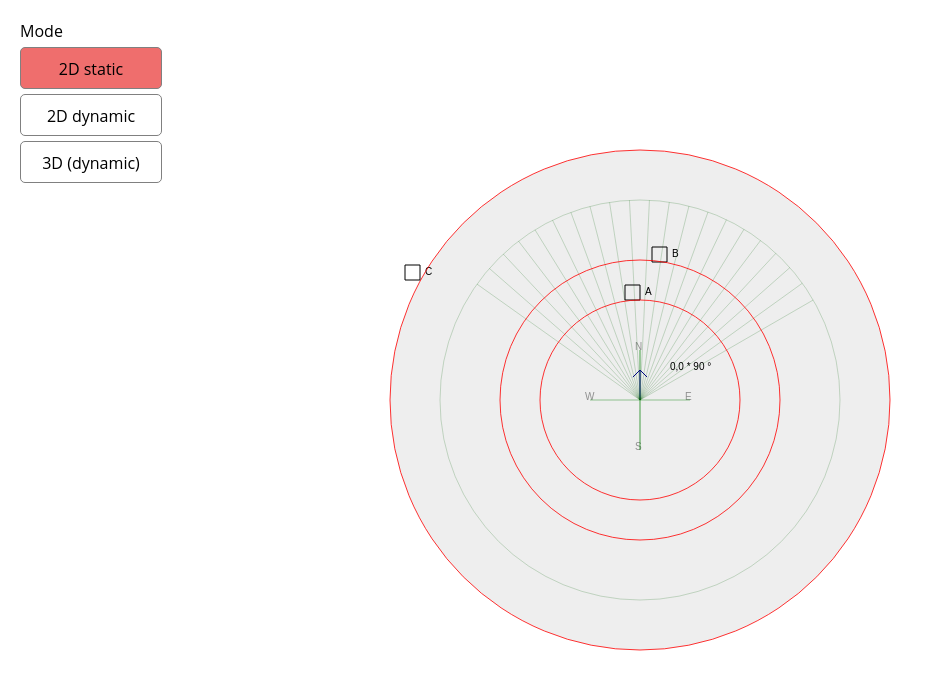
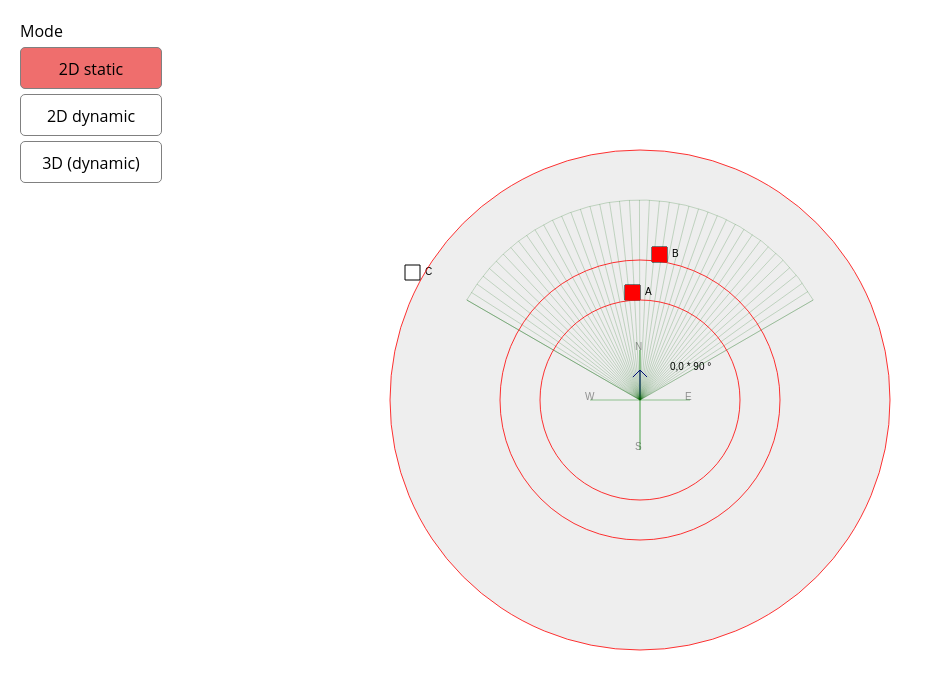
Before and after one commit to PhilippeMarcMeyer/2DSandBox, a plain HTML site: page 3dStuff.html in a window 1280 px wide. Shown: the whole page, without its empty margins (0-934 px from the left). Drawn offline with Linux system fonts and the light colour scheme.

Commit message:
detecting objects that are in the field of view

```diff
--- a/js/main.js
+++ b/js/main.js
@@ -256,20 +256,43 @@ function Camera(rotStep,walkStep,rotation) {
 			var rotationRightLimit = camera.rotation+this.sightWidth/2;
 
 			context.strokeStyle="darkgreen";
-
-			for(var i = rotationLeftLimit;i < rotationRightLimit;i+=0.1){
-				context.moveTo(camera.position.x, camera.position.z);
+			var ray;
+			things.forEach(function(x){
+				x.hit = false;;
+			});
+			for(var i = rotationLeftLimit;i <= rotationRightLimit;i+=0.05){
+				var start = {"x":camera.position.x,"y":camera.position.z};
+				context.moveTo(start.x, start.y);
 				camCos = Math.cos(i);
 				camSin = -Math.sin(i);
-				var ray= {x:camCos*this.sightLength,y:camSin*this.sightLength};
+				ray= {x:camCos*this.sightLength,y:camSin*this.sightLength};
+				var end = {"x":start.x+ray.x,"y":start.y+ray.y};
+
+				context.lineTo(end.x,end.y);
+				things.forEach(function(x){
+					if(collideLineRect(start.x,start.y,end.x,end.y,x.left,x.top,x.size,x.size)){
+						x.hit = true;
+					}
+				});
+			}
+				context.moveTo(camera.position.x, camera.position.z);
+				camCos = Math.cos(rotationRightLimit);
+				camSin = -Math.sin(rotationRightLimit);
+				ray= {x:camCos*this.sightLength,y:camSin*this.sightLength};
 				context.lineTo(camera.position.x+ray.x,camera.position.z+ray.y);
-			}
-
-			//context.arc(camera.position.x, camera.position.z, this.sightLength, rotationLeftLimit, rotationRightLimit,true);
+					context.closePath();
+			context.stroke();
+/*
    		    camCos = Math.cos(0);
 			camSin = -Math.sin(0);
 			context.moveTo(camera.position.x+camCos*this.sightLength, camera.position.z+camSin*this.sightLength);
 			context.arc(camera.position.x, camera.position.z, this.sightLength, 0, Math.PI*2,false);
+			*/
+			context.beginPath();
+			//context.moveTo(camera.position.x+ray.x, camera.position.z+ray.y);
+			context.moveTo(camera.position.x, camera.position.z);
+			context.arc(camera.position.x, camera.position.z, this.sightLength, -rotationRightLimit, -rotationLeftLimit,false);
+
 			context.closePath();
 			context.stroke();
 	context.globalAlpha=1;
@@ -333,6 +356,8 @@ function Square(size,distance,angleToOrigine,name){
 	this.positionRelative = {x:0,y:0};
 	this.half = Math.floor(size/2);
 	this.geometry = new Cube(); // only for 3D
+	this.hit = false;
+
 
 	var cos = Math.cos(this.angleToOrigine);
 	var sin = -Math.sin(this.angleToOrigine);
@@ -342,7 +367,8 @@ function Square(size,distance,angleToOrigine,name){
 	this.positionAbsolute.x = Math.floor(cos*distance);
 	this.positionAbsolute.y = Math.floor(sin*distance);
 
-
+	this.left = this.positionAbsolute.x - this.size / 2;
+	this.top = this.positionAbsolute.y - this.size / 2;
 
 	this.draw = function(){
 
@@ -362,15 +388,25 @@ function Square(size,distance,angleToOrigine,name){
 			self.positionRelative.x = self.positionAbsolute.x;
 			self.positionRelative.y = self.positionAbsolute.y;
 			context.strokeStyle="black";
+			var saveColor = context.fillStyle;
 			context.beginPath();
 
 			context.moveTo(self.positionRelative.x-self.half, self.positionRelative.y-self.half);
 			context.rect(self.positionRelative.x-self.half,self.positionRelative.y-self.half,self.half,self.half);
 			var message = self.name;
 			context.fillText(message, self.positionRelative.x+5, self.positionRelative.y-5);
+			if(self.hit){
+
+				context.fillStyle="red";
+			}
 			context.closePath();
 			context.stroke();
+			if(self.hit){
+				context.fillStyle="red";
+				context.fill();
 
+			}
+			context.fillStyle=saveColor;
 			context.globalAlpha=0.8;
 
 			context.beginPath();
@@ -759,4 +795,38 @@ function calcAngleRadians(x, y) { // origine : calcAngleDegrees
 	window.onresize = function(event) {
 		init();
 	};
+
+	// From p5.collide2d.js !!!!! as I don't use p5.js yet
+function collideLineLine(x1, y1, x2, y2, x3, y3, x4, y4) {
+
+  // calculate the distance to intersection point
+  var uA = ((x4-x3)*(y1-y3) - (y4-y3)*(x1-x3)) / ((y4-y3)*(x2-x1) - (x4-x3)*(y2-y1));
+  var uB = ((x2-x1)*(y1-y3) - (y2-y1)*(x1-x3)) / ((y4-y3)*(x2-x1) - (x4-x3)*(y2-y1));
+
+  // if uA and uB are between 0-1, lines are colliding
+  if (uA >= 0 && uA <= 1 && uB >= 0 && uB <= 1) {
+		return true;
+  }else{
+	  return false;
+	  }
+
 }
+
+function collideLineRect(x1, y1, x2, y2, rx, ry, rw, rh) {
+
+  // check if the line has hit any of the rectangle's sides. uses the collideLineLine function above
+  var left, right, top, bottom, intersection;
+
+     left =   collideLineLine(x1,y1,x2,y2, rx,ry,rx, ry+rh);
+     right =  collideLineLine(x1,y1,x2,y2, rx+rw,ry, rx+rw,ry+rh);
+     top =    collideLineLine(x1,y1,x2,y2, rx,ry, rx+rw,ry);
+     bottom = collideLineLine(x1,y1,x2,y2, rx,ry+rh, rx+rw,ry+rh);
+
+  // if ANY of the above are true, the line has hit the rectangle
+  if (left || right || top || bottom) {
+    return true;
+  }
+  return false;
+}
+
+}
```
Also changed, not shown: 3dStuff.html (+2 -0 lines).
